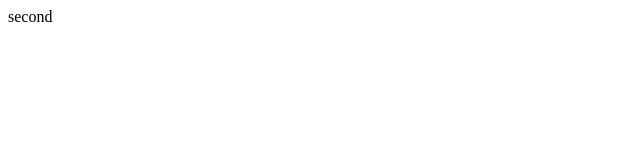
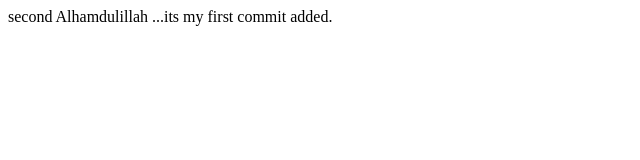
Before and after one commit to sheikhfahad57/my-first-repository, a plain HTML site: page index.html in a window 1280 px wide. Shown: the whole page, without its empty margins (0-640 px from the left). Drawn offline with Linux system fonts and the light colour scheme.

Commit message:
added alhamduliiah

```diff
--- a/index.html
+++ b/index.html
@@ -8,5 +8,7 @@
 </head>
 <body>
     second
+
+    Alhamdulillah ...its my first commit added.
 </body>
 </html>
```
